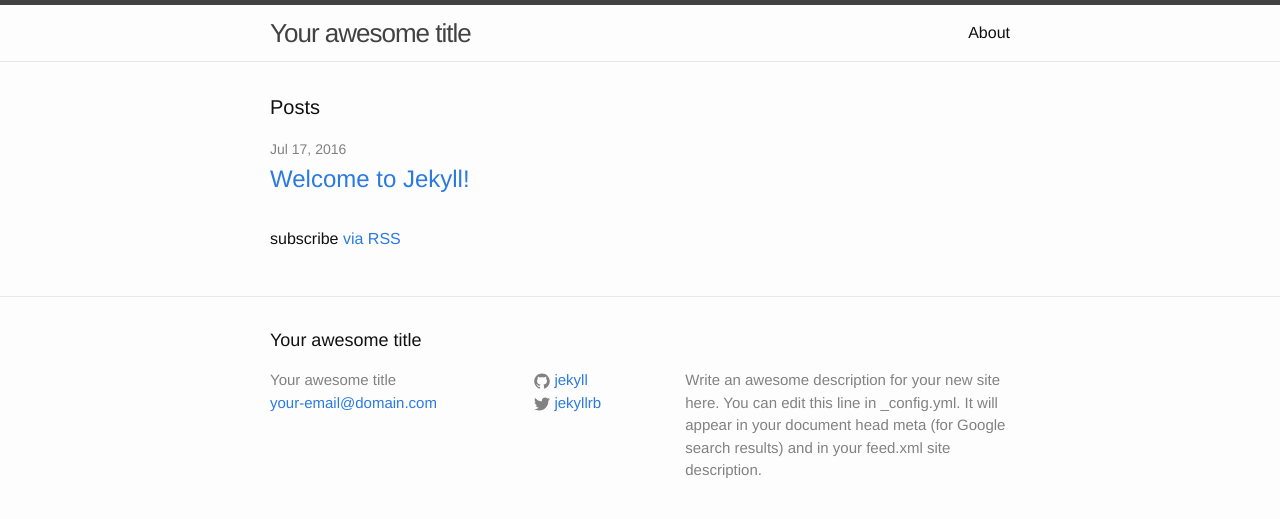
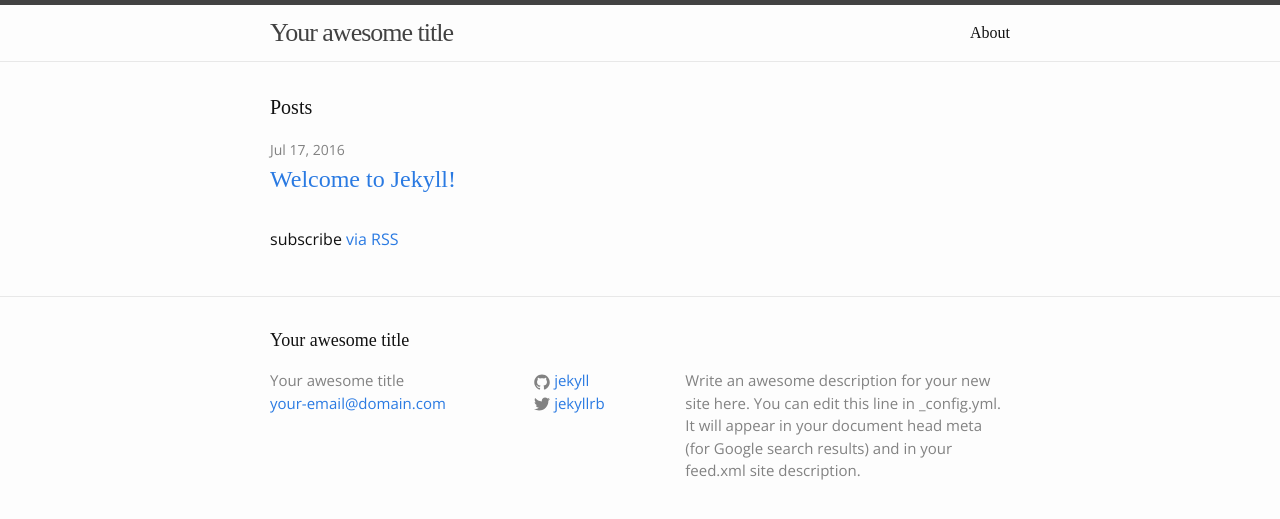
Before and after one commit to BarCamp-Disaster-Prep/BarCamp-Disaster-Prep.github.io, a Jekyll site: the page built from index.html, in a window 1280 px wide. Shown: the top 519 px of the page. Built offline with Jekyll 4.4.1, drawn with Linux system fonts in a browser that asks for light colours; some web fonts are replaced.

Commit message:
add nice font pairing

```diff
--- a/_includes/head.html
+++ b/_includes/head.html
@@ -6,6 +6,7 @@
   <title>{% if page.title %}{{ page.title | escape }}{% else %}{{ site.title | escape }}{% endif %}</title>
   <meta name="description" content="{% if page.excerpt %}{{ page.excerpt | strip_html | strip_newlines | truncate: 160 }}{% else %}{{ site.description }}{% endif %}">
 
+  <link href="https://fonts.googleapis.com/css?family=BioRhyme|Open+Sans" rel="stylesheet">
   <link rel="stylesheet" href="{{ "/css/main.css" | prepend: site.baseurl }}">
   <link rel="canonical" href="{{ page.url | replace:'index.html','' | prepend: site.baseurl | prepend: site.url }}">
   <link rel="alternate" type="application/rss+xml" title="{{ site.title }}" href="{{ "/feed.xml" | prepend: site.baseurl | prepend: site.url }}">
--- a/_sass/_base.scss
+++ b/_sass/_base.scss
@@ -23,9 +23,12 @@ body {
     -o-font-feature-settings: "kern" 1;
     font-feature-settings: "kern" 1;
     font-kerning: normal;
+    font-family: "Open Sans", sans-serif;
 }
 
-
+header {
+    font-family: "BioRhyme", serif;
+}
 
 /**
  * Set `margin-bottom` to maintain vertical rhythm
@@ -83,6 +86,7 @@ li {
  */
 h1, h2, h3, h4, h5, h6 {
     font-weight: $base-font-weight;
+    font-family: 'BioRhyme', serif;
 }
 
 
--- a/css/main.scss
+++ b/css/main.scss
@@ -6,7 +6,7 @@
 
 
 // Our variables
-$base-font-family: "Helvetica Neue", Helvetica, Arial, sans-serif;
+$base-font-family: "Open Sans", Helvetica, Arial, sans-serif;
 $base-font-size:   16px;
 $base-font-weight: 400;
 $small-font-size:  $base-font-size * 0.875;
```
